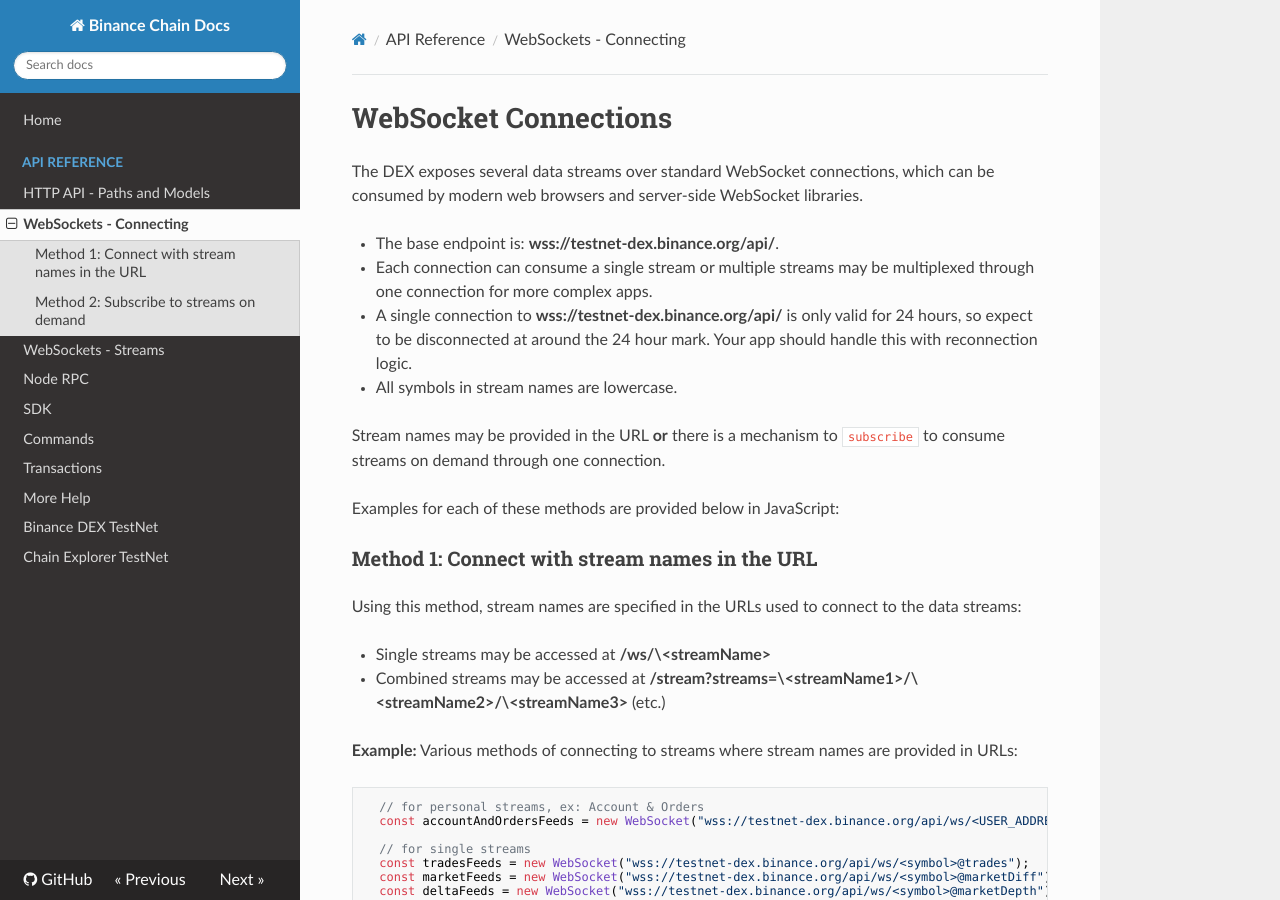
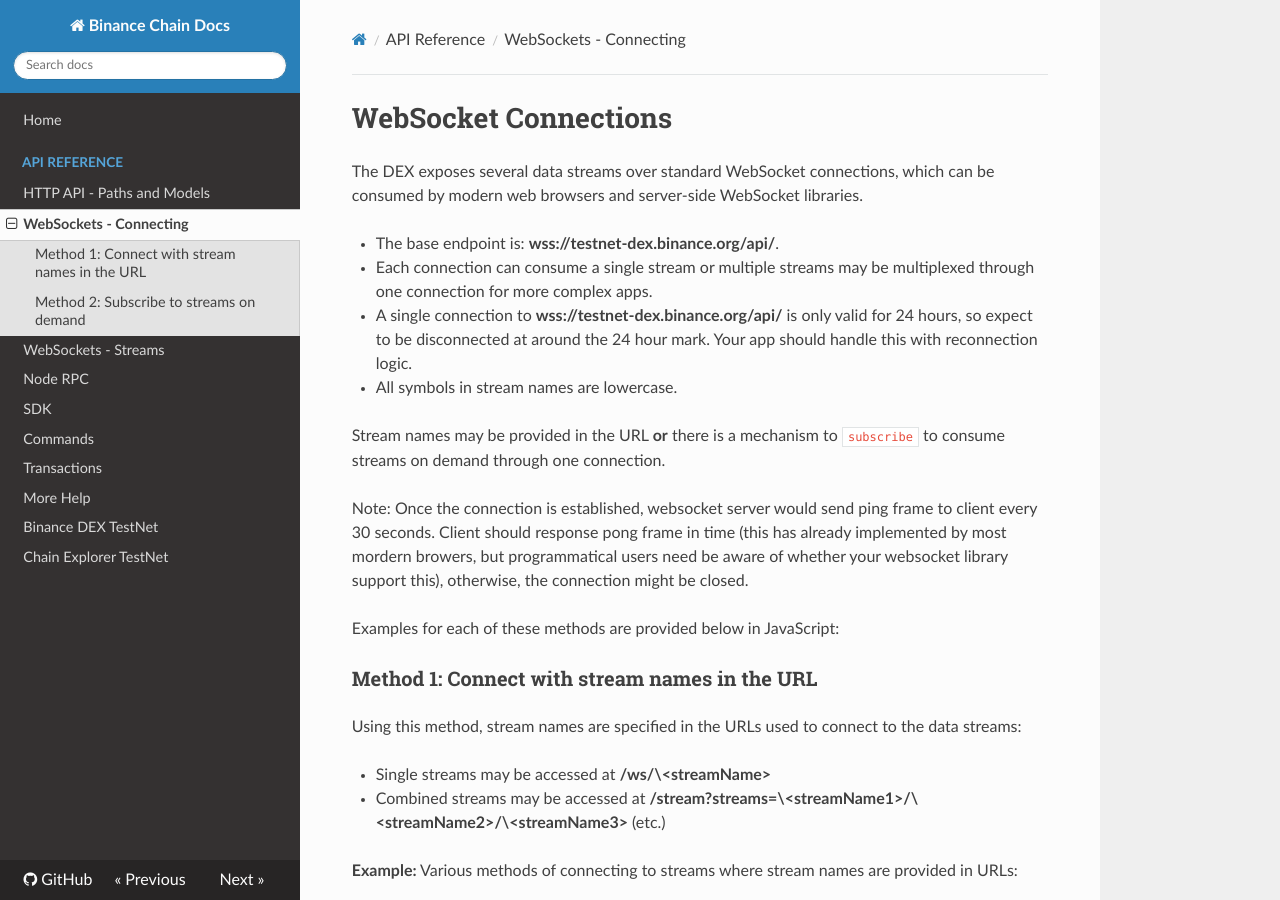
Before and after one commit to yash-sharma1/docs-site, an MkDocs documentation site: the page built from docs/api-reference/dex-api/ws-connection.md, in a window 1280 px wide and 900 px high. Built offline with MkDocs 1.6.1, drawn with Linux system fonts in a browser that asks for light colours; nearby versions of some CDN libraries.

Commit message:
add websocket ping pong explaination

```diff
--- a/docs/api-reference/dex-api/ws-connection.md
+++ b/docs/api-reference/dex-api/ws-connection.md
@@ -8,6 +8,8 @@
 - All symbols in stream names are lowercase.
 
 Stream names may be provided in the URL **or** there is a mechanism to `subscribe` to consume streams on demand through one connection.
+
+Note: Once the connection is established, websocket server would send ping frame to client every 30 seconds. Client should response pong frame in time (this has already implemented by most mordern browers, but programmatical users need be aware of whether your websocket library support this), otherwise, the connection might be closed.
 
 Examples for each of these methods are provided below in JavaScript:
 
```
